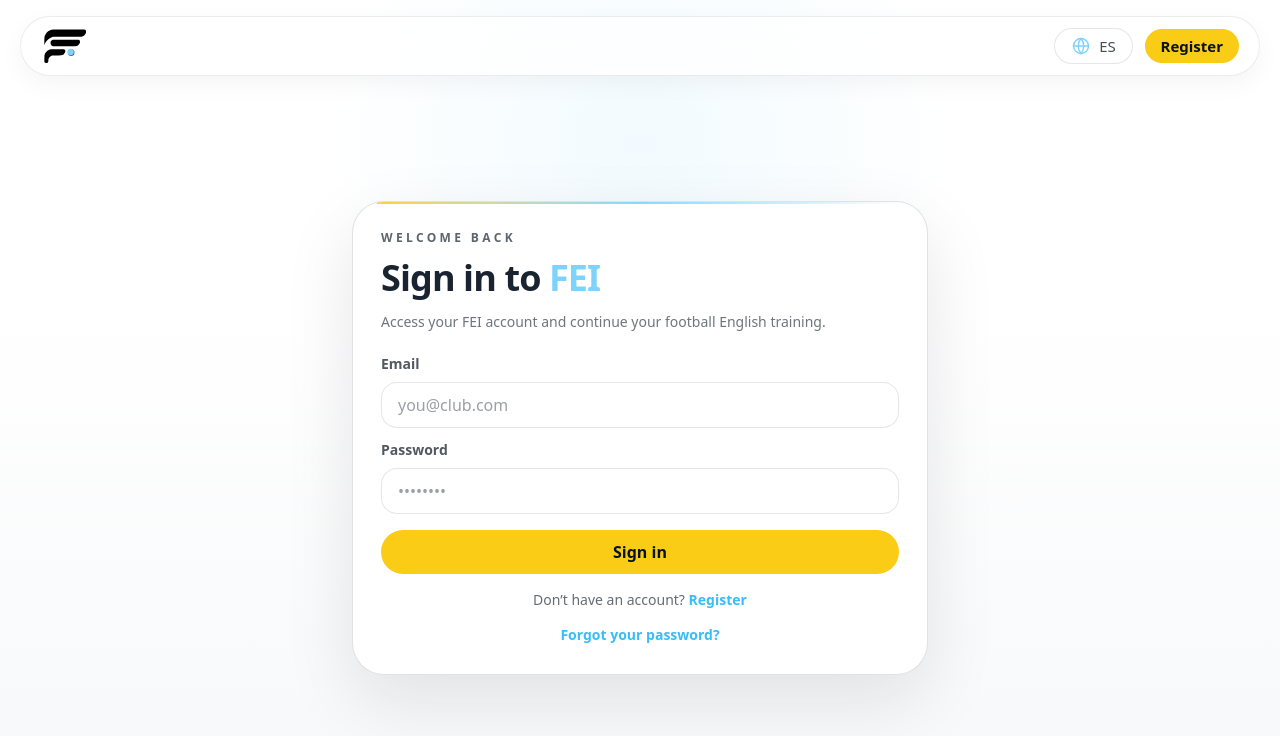
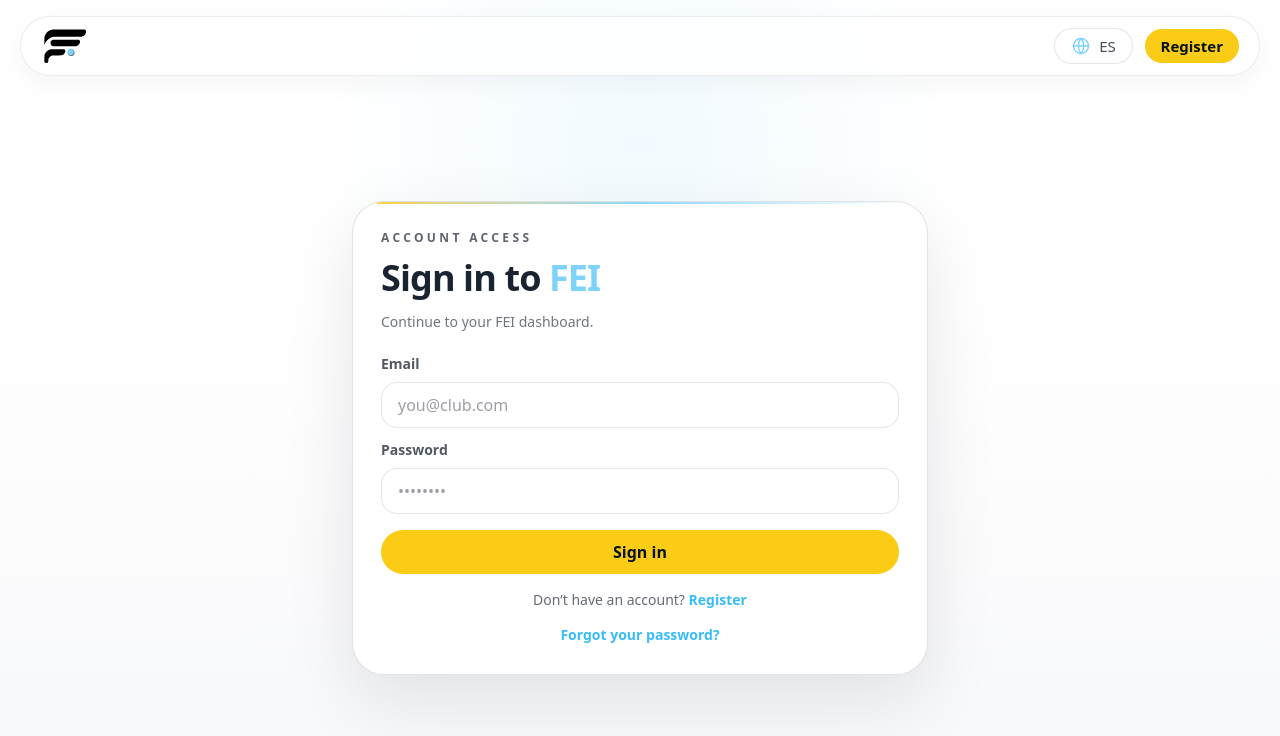
Before and after one commit to feifootball/fei-platform, a Next.js app: page /login in a window 1280 px wide. Shown: the top 736 px of the page. Built offline with nearby package versions, Linux system fonts and the light colour scheme; no server answers.

Commit message:
Simplify login page copy

```diff
--- a/app/login/page.tsx
+++ b/app/login/page.tsx
@@ -9,9 +9,9 @@ type Lang = 'en' | 'es'
 const copy = {
   en: {
     navRegister: 'Register',
-    label: 'Welcome back',
+    label: 'Account access',
     title: 'Sign in to FEI',
-    description: 'Access your FEI account and continue your football English training.',
+    description: 'Continue to your FEI dashboard.',
     email: 'Email',
     password: 'Password',
     loading: 'Signing in...',
@@ -22,9 +22,9 @@ const copy = {
   },
   es: {
     navRegister: 'Registrarse',
-    label: 'Bienvenido de nuevo',
+    label: 'Acceso a cuenta',
     title: 'Ingresa a FEI',
-    description: 'Accede a tu cuenta FEI y continúa tu entrenamiento en inglés especializado en fútbol.',
+    description: 'Continúa a tu panel FEI.',
     email: 'Correo electrónico',
     password: 'Contraseña',
     loading: 'Ingresando...',
```
